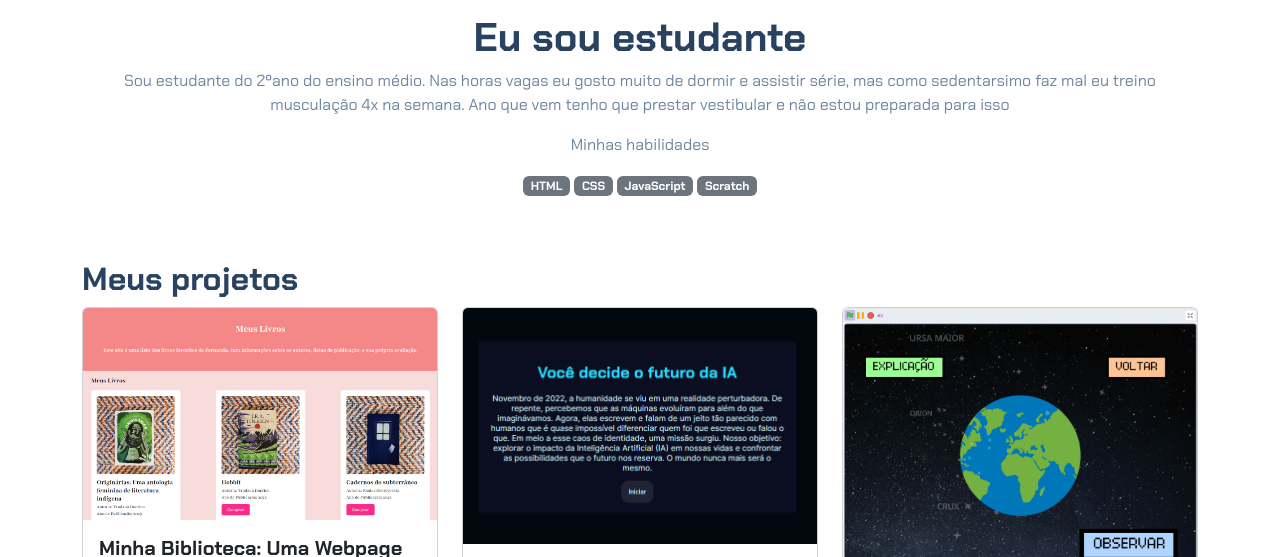
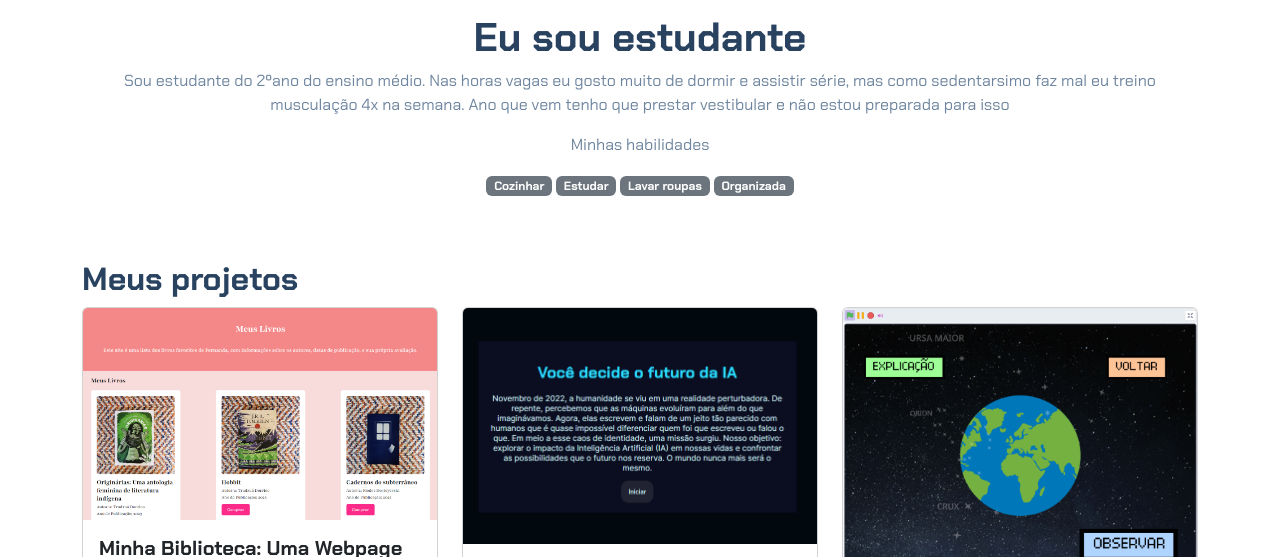
Before and after one commit to ylaitano030/portifolio, a plain HTML site: page index.html in a window 1280 px wide. Shown: the part 183-740 px from the top of the page. Drawn offline with nearby package versions, Linux system fonts and the light colour scheme; files whose address does not match are found by name.

Commit message:
Update index.html

```diff
--- a/index.html
+++ b/index.html
@@ -20,10 +20,10 @@
         faz mal eu treino musculação 4x na semana. Ano que vem tenho que prestar vestibular e não estou preparada para isso </p>
         <p>Minhas habilidades</p>
         <div>
-            <p class="badge bg-secondary">HTML</p>
-            <p class="badge bg-secondary">CSS</p>
-            <p class="badge bg-secondary">JavaScript</p>
-            <p class="badge bg-secondary">Scratch</p>
+            <p class="badge bg-secondary">Cozinhar</p>
+            <p class="badge bg-secondary">Estudar</p>
+            <p class="badge bg-secondary">Lavar roupas</p>
+            <p class="badge bg-secondary">Organizada</p>
         </div>
     </header>
     <main class="container mt-5">
```
